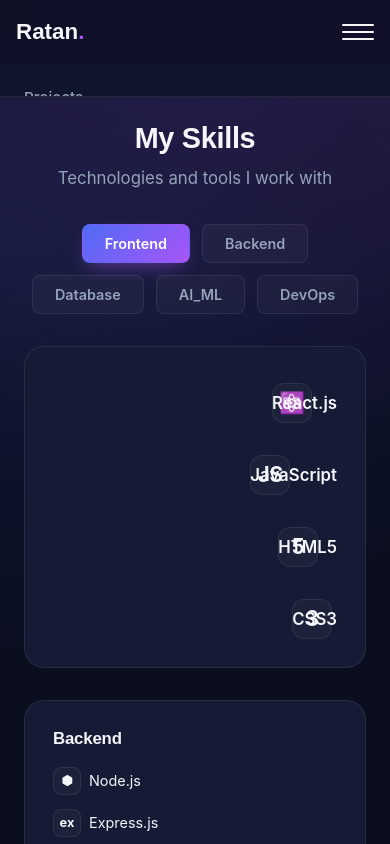
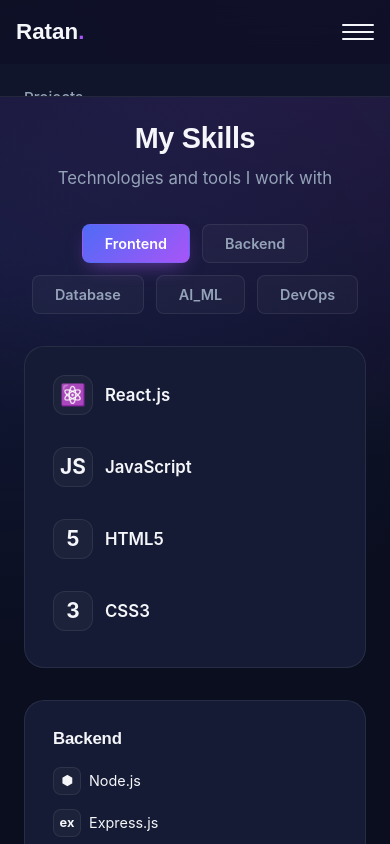
Before and after one commit to RataNBumbraH/Portfolio, a React app in the folder frontend/: page /skills in a window 390 px wide. Shown: the top 844 px of the page. Built offline with nearby package versions, Linux system fonts and the light colour scheme; the HTML template or start-up script is replaced by a standard one.

Commit message:
updation in css

```diff
--- a/frontend/src/App.css
+++ b/frontend/src/App.css
@@ -972,31 +972,53 @@
 }
 
 @media (max-width: 640px) {
+  /* Mobile skill rows:
+     icon + skill name stay side-by-side on the first row.
+     The progress bar and percentage stay on the row below. */
   .active-skill-row {
-    grid-template-columns: 40px 1fr;
+    grid-template-columns: 40px minmax(0, 1fr);
     grid-template-areas:
       "icon name"
-      "bar bar"
       "bar percent";
+    column-gap: 12px;
     row-gap: 8px;
+    align-items: center;
   }
 
   .skill-icon-lg {
     grid-area: icon;
     width: 40px;
     height: 40px;
+    flex-shrink: 0;
   }
 
   .active-skill-name {
     grid-area: name;
+    min-width: 0;
+    overflow-wrap: anywhere;
   }
 
   .active-skill-row .skill-bar {
     grid-area: bar;
+    width: 100%;
+    min-width: 0;
   }
 
   .active-skill-row .skill-percent {
     grid-area: percent;
+    text-align: right;
+    white-space: nowrap;
+  }
+
+  /* Keep small-skill logos and names aligned horizontally too. */
+  .other-skill-top {
+    display: flex;
+    align-items: center;
+    gap: 8px;
+  }
+
+  .skill-icon-sm {
+    flex-shrink: 0;
   }
 
   .other-skills-grid {
```
